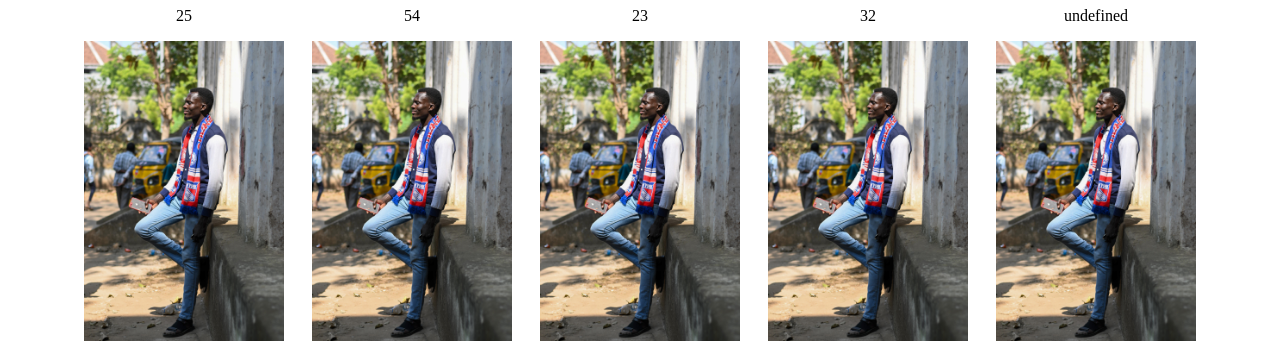
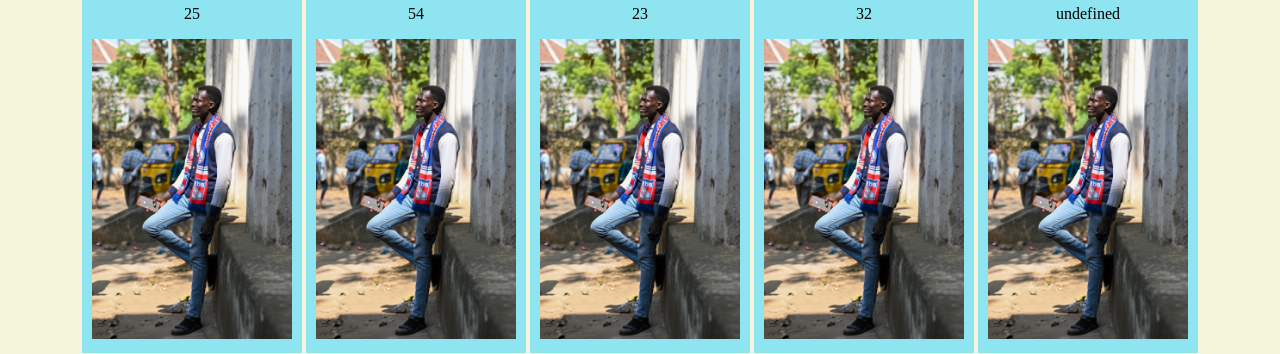
Before and after one commit to abualbushr/Cart, a plain HTML site: page index.html in a window 1280 px wide. Shown: the part 95-449 px from the top of the page. Drawn offline with Linux system fonts and the light colour scheme.

Commit message:
second addition the first JS project

```diff
--- a/index.html
+++ b/index.html
@@ -7,7 +7,7 @@
     <title>My First Java Script Project</title>
     <link rel="stylesheet" href="style.css">
 </head>
-<body>
+<body style="background-color: beige;">
 
     <script src="main.js"></script>
 </body>
--- a/main.js
+++ b/main.js
@@ -3,6 +3,7 @@ let ages = [25, 54, 23, 32];
 let container = document.createElement('div');
 document.body.appendChild(container);
 container.style.textAlign = 'center';
+// container.style.backgroundColor = '#8ee4f0';
 
 function elements(names, ages){
     let card = document.createElement('div');
@@ -25,12 +26,12 @@ function elements(names, ages){
     card.style.width = '200px';
     img.style.width = '100%';
     card.style.padding = '10px';
-    card.style.margin = '4px';
+    card.style.margin = '2px';
     card.style.display = 'inline-block';
-    // body.style.backgroundcolor = '#444';
+    card.style.backgroundColor = '#8ee4f0';
 }
 
-for (let i = 0; i < 6; i++){
+for (let i = 0; i < 16; i++){
     elements(names[i], ages[i]);
 }
 document.write('Your Title'.link('http://www.example.com'));
```
